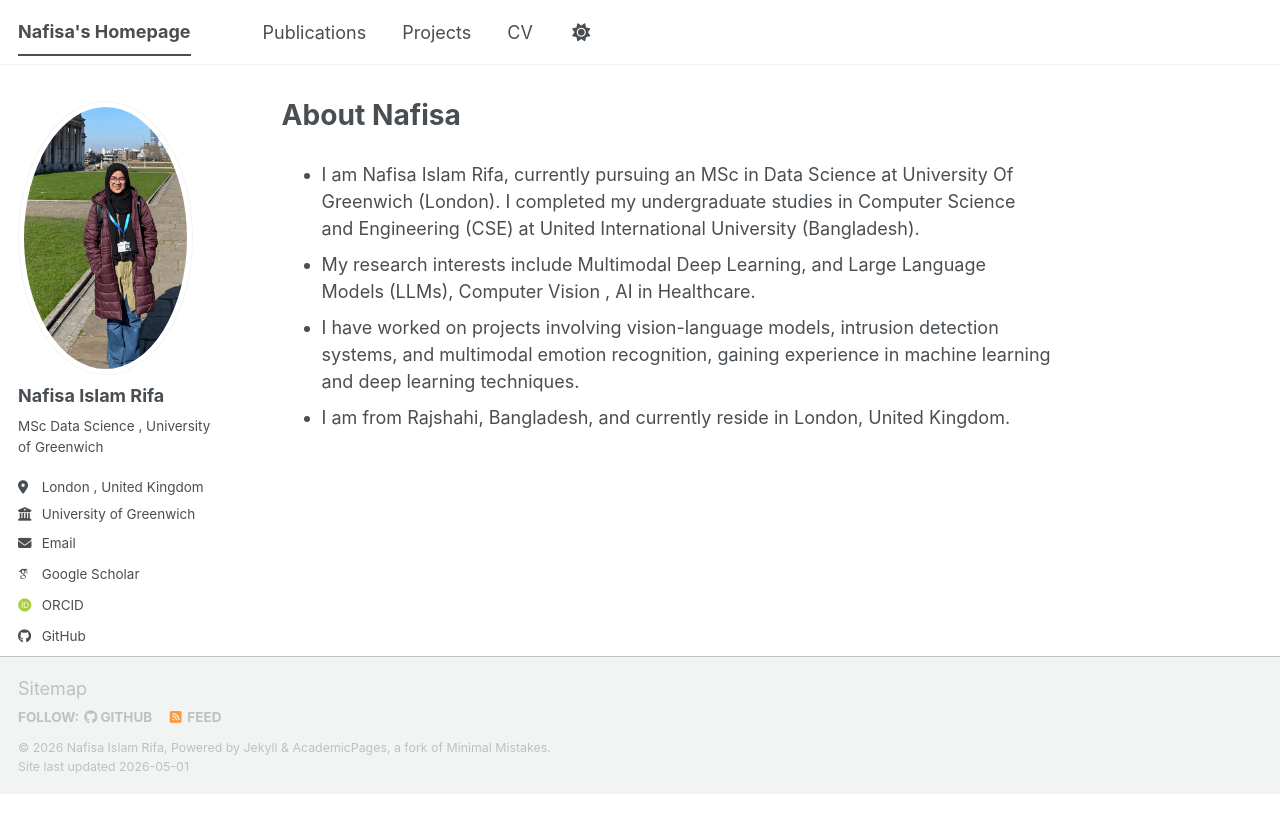
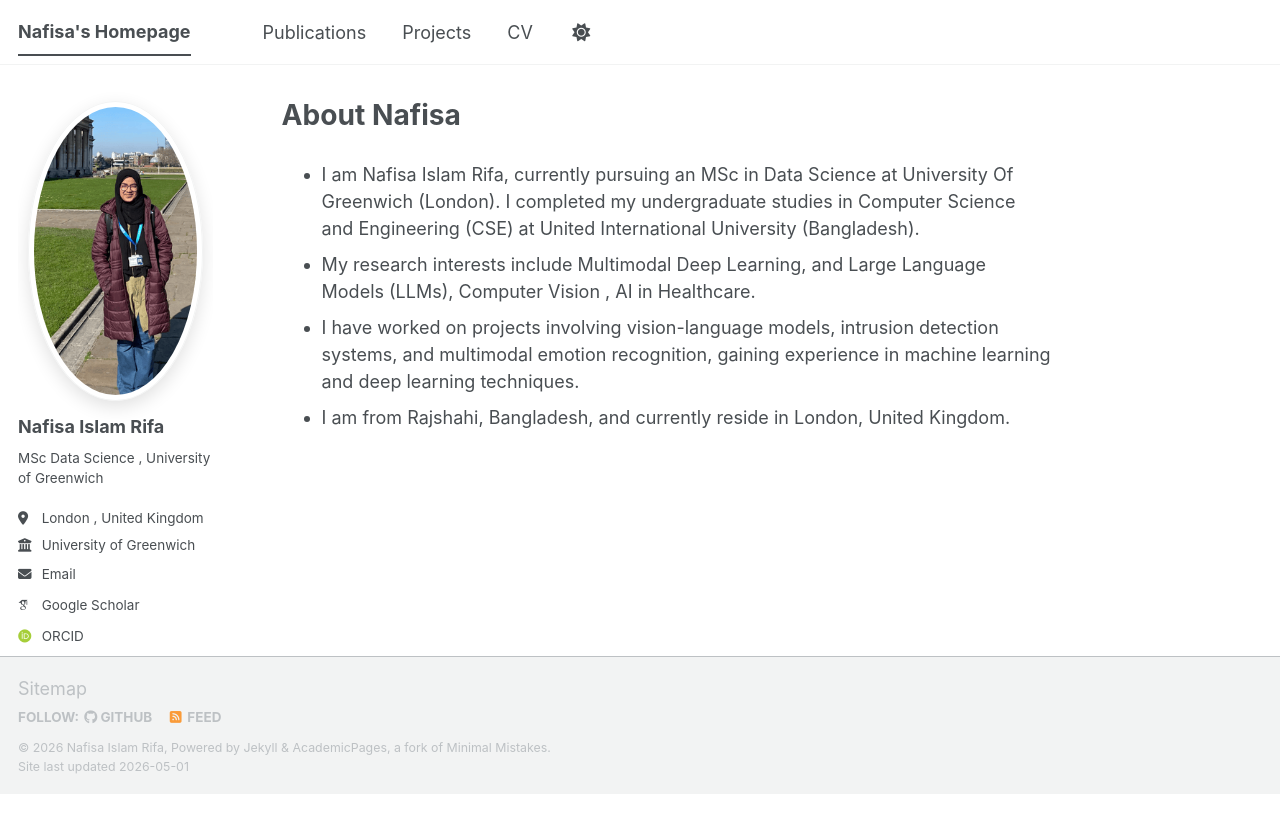
Before and after one commit to NafisaIslamRifa/NafisaIslamRifa.github.io, a Jekyll site: the page built from _pages/about.md, in a window 1280 px wide. Shown: the top 833 px of the page. Built offline with Jekyll 4.4.1, drawn with Linux system fonts in a browser that asks for light colours; some web fonts are replaced; a script bundle is joined from its source files by our own code; library files that are not in the unit come from our copies.

Commit message:
Update main.scss

```diff
--- a/assets/css/main.scss
+++ b/assets/css/main.scss
@@ -41,3 +41,21 @@
     "vendor/font-awesome/solid",
     "vendor/font-awesome/brands"
 ;
+/* Better profile image */
+.profile-img{
+  width: 220px;
+  height: 300px;
+  object-fit: cover;
+  object-position: center top;
+  border-radius: 12px;
+  border: 3px solid #e5e5e5;
+  box-shadow: 0 6px 18px rgba(0,0,0,0.12);
+  display: block;
+  margin: 0 auto;
+}
+
+/* optional container */
+.author__avatar{
+  text-align:center;
+  margin-bottom: 15px;
+}
```
